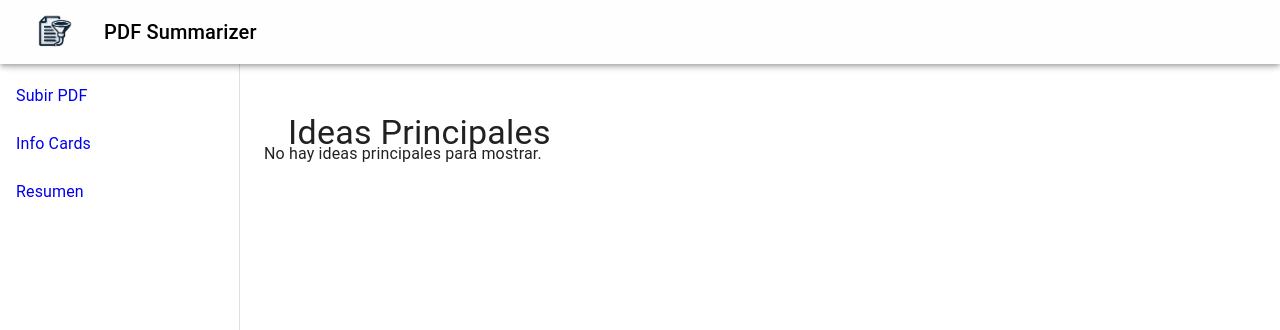
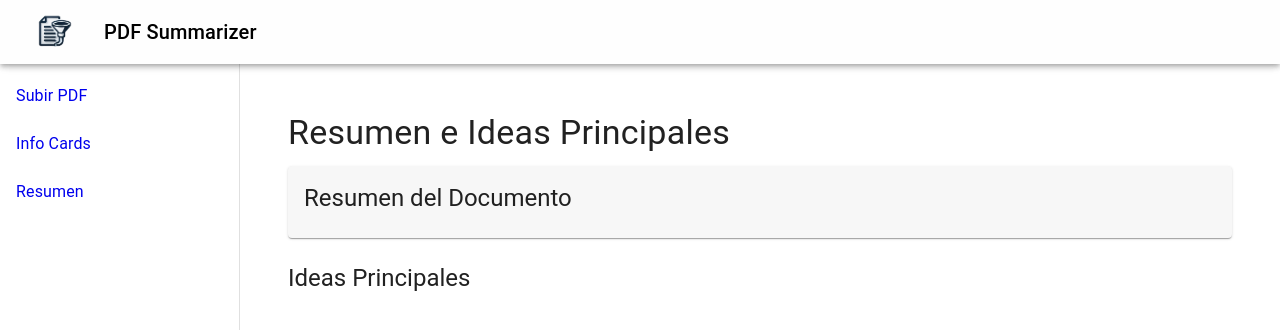
Before and after one commit to AlejandroMarroquin18/Proyecto1-PI, a React (Vite) app in the folder Frontend/: page /info-cards in a window 1280 px wide. Shown: the top 330 px of the page. Built offline with nearby package versions, Linux system fonts and the light colour scheme.

Commit message:
Resumen generado

```diff
--- a/Frontend/src/pages/InfoCardsPage.jsx
+++ b/Frontend/src/pages/InfoCardsPage.jsx
@@ -1,34 +1,47 @@
 import React from 'react';
 import { useLocation } from 'react-router-dom';
-import { Box, Card, CardContent, Typography, Grid } from "@mui/material";
+import { Box, Card, CardContent, Typography, Grid, Paper } from "@mui/material";
 
 const InfoCardsPage = () => {
   const location = useLocation();
-  // Accediendo al objeto y luego al arreglo dentro del objeto
   const ideas = location.state?.ideasPrincipales?.ideas || [];
+  const resumen = location.state?.ideasPrincipales?.resumen || [];
 
   return (
     <Box sx={{ flexGrow: 1, p: 3 }}>
       <Typography variant="h4" gutterBottom>
+        Resumen e Ideas Principales
+      </Typography>
+      <Paper sx={{ p: 2, mb: 3, backgroundColor: "#f7f7f7" }}>
+        <Typography variant="h5" gutterBottom>
+          Resumen del Documento
+        </Typography>
+        {resumen.map((line, index) => (
+          <Typography key={index} paragraph sx={{ fontSize: '1.1rem' }}>
+            {line}
+          </Typography>
+        ))}
+      </Paper>
+      <Typography variant="h5" gutterBottom>
         Ideas Principales
       </Typography>
-      <Grid container spacing={3}>
-        {ideas.length > 0 ? (
-          ideas.map((idea, index) => (
+      <Grid container spacing={2}>
+        {ideas.map((idea, index) => (
           <Grid item xs={12} sm={6} md={4} key={index}>
-              <Card sx={{ textAlign: "center", p: 2 }}>
+            <Card sx={{
+              textAlign: "center",
+              p: 2,
+              boxShadow: '1px 1px 10px rgba(0,0,0,0.1)'
+            }}>
               <CardContent>
-                  <Typography variant="h6">{`Idea ${index + 1}`}</Typography>
+                <Typography variant="h6" sx={{ fontWeight: 'bold' }}>{`Idea ${index + 1}`}</Typography>
                 <Typography variant="body2" color="textSecondary">
                   {idea}
                 </Typography>
               </CardContent>
             </Card>
           </Grid>
-          ))
-        ) : (
-          <Typography variant="body1">No hay ideas principales para mostrar.</Typography>
-        )}
+        ))}
       </Grid>
     </Box>
   );
```
Also changed, not shown: 1 other file (tests, documents, lock files or other folders). Lines whose indentation alone changed are shown as unchanged.
